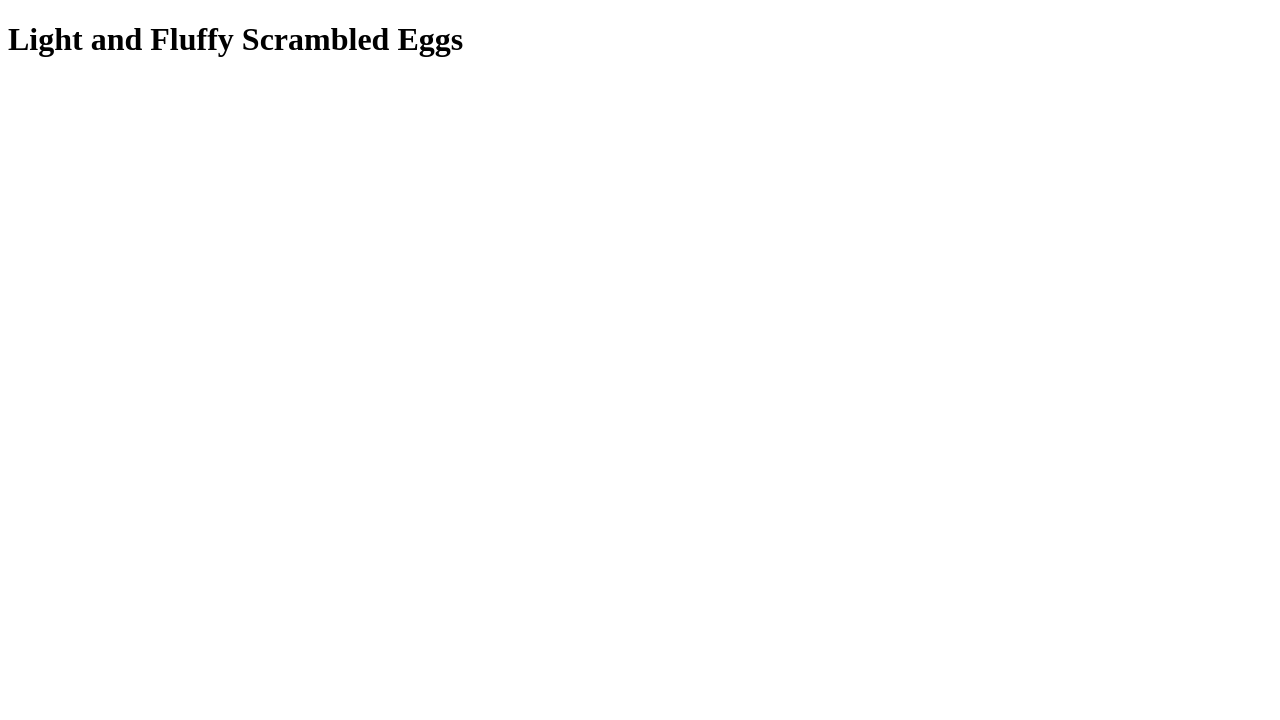
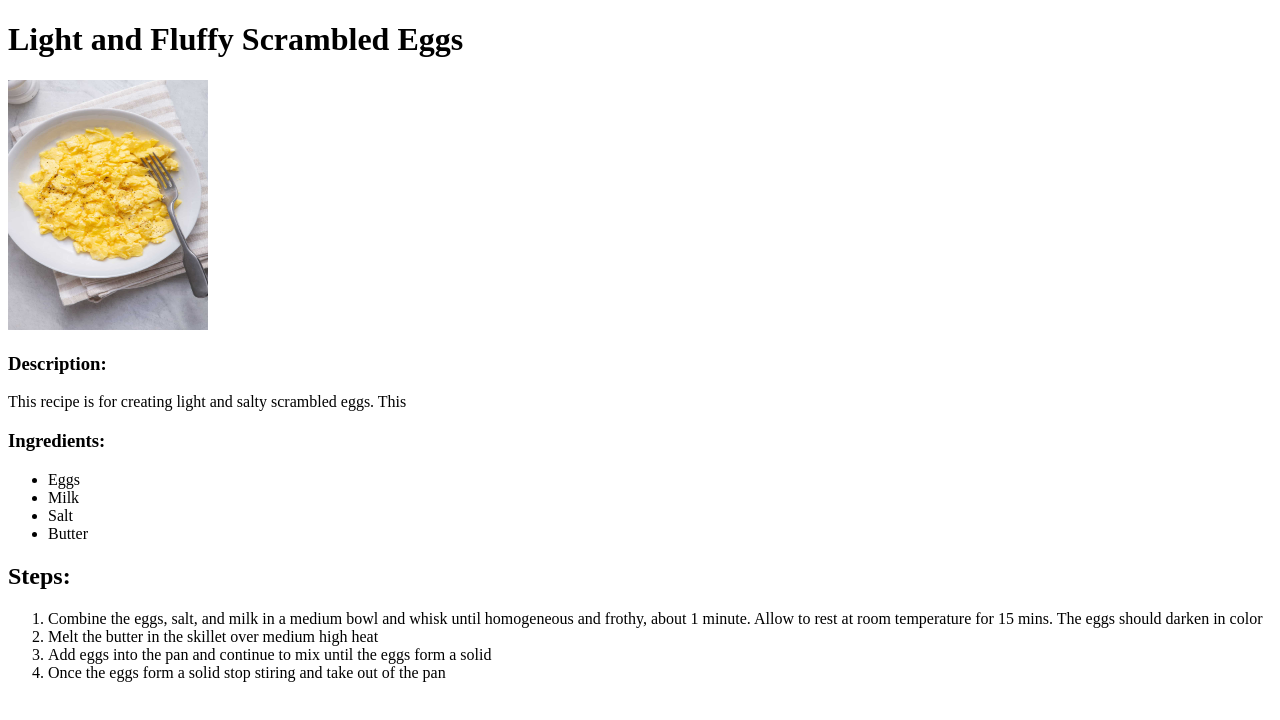
Before and after one commit to Jackspence49/odin-recipes, a plain HTML site: page scrambled-eggs.html in a window 1280 px wide. Drawn offline with Linux system fonts and the light colour scheme.

Commit message:
Recipe Page Content
In this stage I linked the main index to my scrambled-egg html file.  I also
add a pdf of a plate of scrambled eggs and put the image on the page.I added
a description of the recipe as well as the ingredents and steps to complete
the recipe

```diff
--- a/scrambled-eggs.html
+++ b/scrambled-eggs.html
@@ -7,5 +7,24 @@
 
     <body>
         <h1>Light and Fluffy Scrambled Eggs</h1>
+        <img src="Eggs.jpg" alt="Scrambled eggs" height="250" width="200">
+        <h3>Description:</h3>
+        <p>This recipe is for creating light and salty scrambled eggs.
+            This
+        </p>
+        <h3>Ingredients:</h3>
+        <ul>
+            <li>Eggs</li>
+            <li>Milk</li>
+            <li>Salt</li>
+            <li>Butter</li>
+        </ul>
+        <h2>Steps:</h2>
+        <ol>
+            <li>Combine the eggs, salt, and milk in a medium bowl and whisk until homogeneous and frothy, about 1 minute.  Allow to rest at room temperature for 15 mins.  The eggs should darken in color</li>
+            <li>Melt the butter in the skillet over medium high heat</li>
+            <li>Add eggs into the pan and continue to mix until the eggs form a solid</li>
+            <li>Once the eggs form a solid stop stiring and take out of the pan</li>
+        </ol>
     </body>
 </html>
```
Also changed, not shown: index.html (+1 -0 lines), Eggs.jpg (added), home/jspence49/repos/odin-recipes/Eggs.jpg (added).
